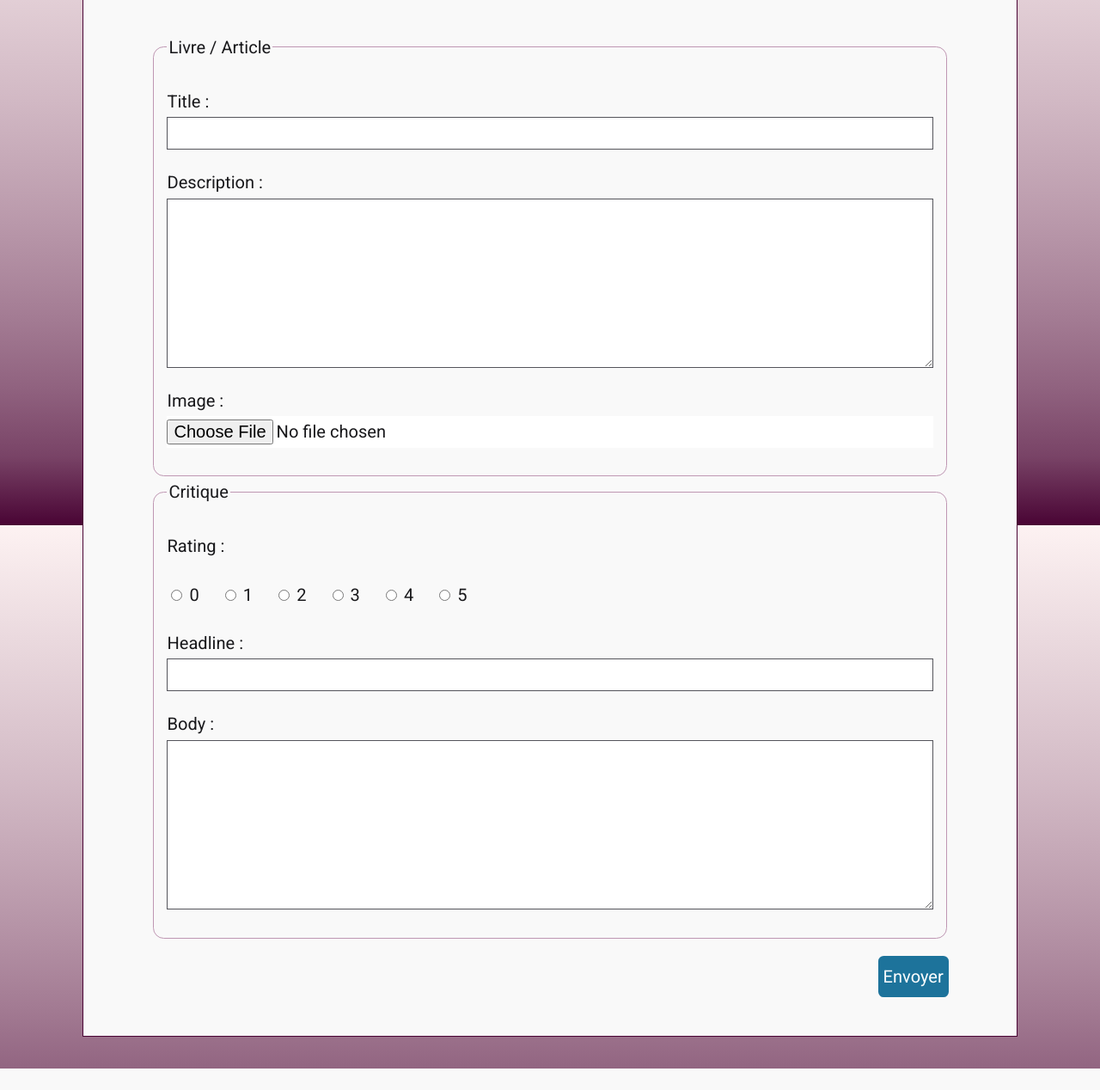
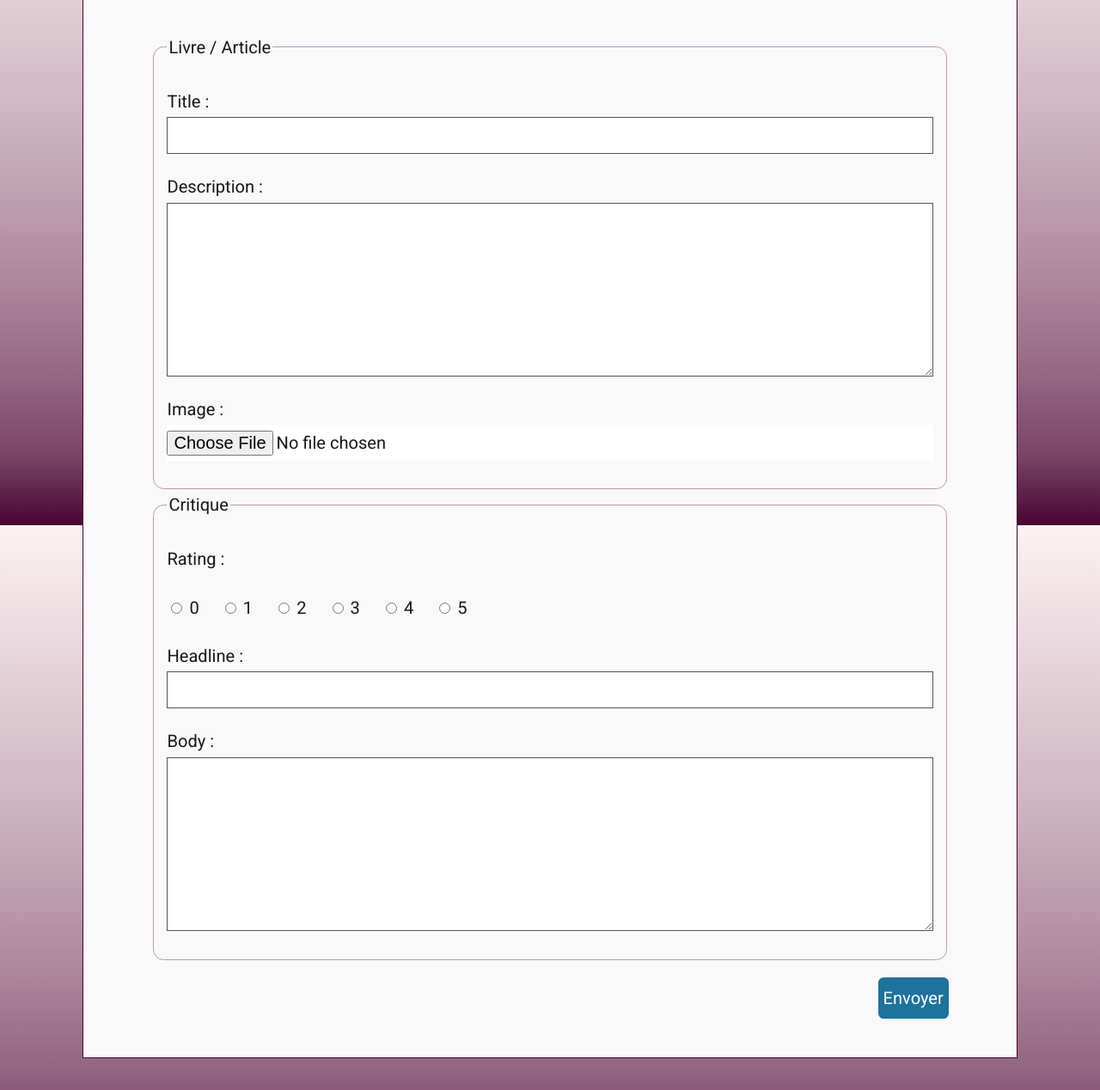
Before and after one commit to christian-debray/oc-litrevu, a Django app: page /litrevu/posts/review/create_review in a window 1280 px wide. Shown: the part 189-1457 px from the top of the page at 86% size. Before the commit the page ends 1432 px from the top, so only its background shows below. Run offline with Django 5.2, Linux system fonts and the light colour scheme; a user stored in the database is signed in; some libraries are stand-ins or nearby versions.

Commit message:
style: add a padding to inputs

```diff
--- a/static/css/style.css
+++ b/static/css/style.css
@@ -222,7 +222,7 @@ select,
 textarea,
 button {
     font: inherit;
-    padding: var(--space_1);
+    padding: .2rem .3rem;
     display: block;
     width: 100%;
     border: 1px solid var(--color_text--subtle);
@@ -234,7 +234,7 @@ button {
 /* Remove border and padding for file inputs */
 
 input[type="file"] {
-    padding: var(--space_1) 0;
+    padding: .2rem 0;
     border: none;
 }
 
```
